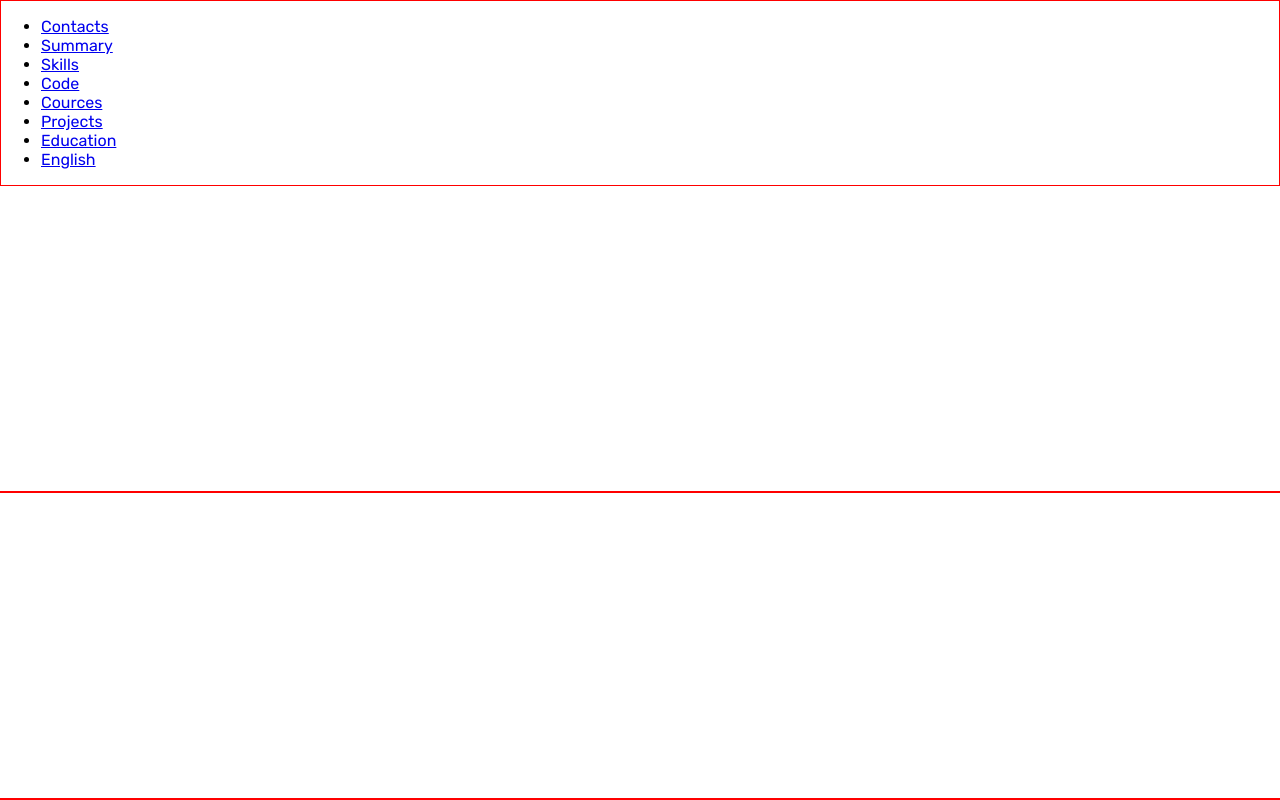
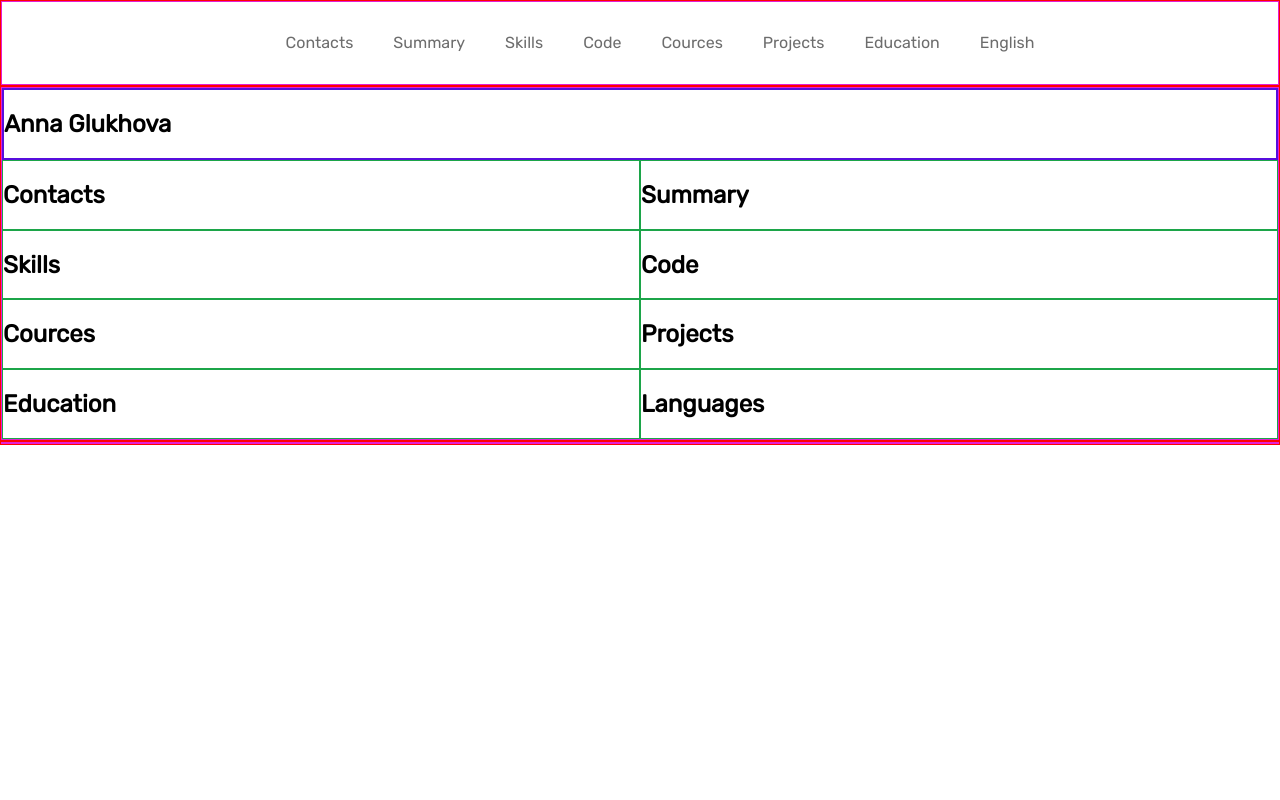
Before and after one commit to Astrey/rsschool-cv-backup, a plain HTML site: page index.html in a window 1280 px wide. Drawn offline with Linux system fonts and the light colour scheme; a web font is replaced by a local one.

Commit message:
feat: flex grid created

```diff
--- a/index.html
+++ b/index.html
@@ -14,6 +14,7 @@
 </head>
 <body>
     <header class="header">
+        <div class="container">
             <nav class="nav">
                 <ul class="nav-list">
                     <li class="nav-item"><a href="#contacts" class="nav-link">Contacts</a></li>
@@ -24,20 +25,52 @@
                     <li class="nav-item"><a href="#projects " class="nav-link">Projects </a></li>
                     <li class="nav-item"><a href="#education " class="nav-link">Education </a></li>
                     <li class="nav-item"><a href="#english  " class="nav-link">English  </a></li>
-
                 </ul>
             </nav>
+        </div>
+
     </header>
     <main class="main">
+        <div class="container main-container">
+            <section class="section" id="profile">
+                <h1 class="section-title">Anna Glukhova</h1>
+            </section>
+            <section class="section" id="contacts">
+                <h2 class="section-title">Contacts</h2>
+            </section>
+            <section class="section" id="summary">
+                <h2 class="section-title">Summary</h2>
+            </section>
+            <section class="section" id="skills">
+                <h2 class="section-title">Skills</h2>
+            </section>
+            <section class="section" id="code">
+                <h2 class="section-title">Code</h2>
+            </section>
+            <section class="section" id="courses">
+                <h2 class="section-title">Cources</h2>
+            </section>
+            <section class="section" id="projects">
+                <h2 class="section-title">Projects</h2>
+            </section>
+            <section class="section" id="education">
+                <h2 class="section-title">Education</h2>
+            </section>
+            <section class="section" id="languages">
+                <h2 class="section-title">Languages</h2>
+            </section>
+
         <!--<div class="name">
             <h1>Anna Glukhova</h1>
         </div>
         <div>
             <img src="assets/img/profile-pic.png" alt="Anna Glukhova" class="photo" />
         </div>-->
-        <div class="container"></div>
+        </div>
 
     </main>
-    <footer class="footer"></footer>
+    <footer class="footer">
+        <div class="container"></div>
+    </footer>
 </body>
 </html>
--- a/style.css
+++ b/style.css
@@ -7,9 +7,6 @@ body {
   min-height: 100vh;
   margin: 0;
   padding: 0;
-  display: flex;
-  flex-direction: column;
-  justify-content: space-between;
 }
 
 .header {
@@ -27,4 +24,51 @@ body {
 .container {
   max-width: 1440px;
   margin: 0 auto;
+  border: 1px solid rgb(228, 31, 211);
 }
+
+.main-container {
+  display: flex;
+  flex-wrap: wrap;
+}
+
+.section {
+  width: 50%;
+  border: 1px solid rgb(28, 165, 73);
+}
+
+#profile{
+  flex-basis: 100%;
+  height:max-content;
+  border: 2px solid rgb(87, 14, 221);
+}
+
+@media (max-width: 768px) {
+  .section {
+    width: 100%;
+  }
+}
+
+.nav-list {
+  display: flex;
+  justify-content: center;
+  align-items: center;
+  list-style: none;
+}
+
+.nav-link {
+  padding: 0 20px;
+  line-height: 50px;
+  transition: .5s;
+}
+
+.nav-item a{
+  text-decoration: none;
+  font-family: 'Rubik';
+  font-weight: 500;
+  color: #6d6d6d;
+}
+
+.nav-item a:hover {
+  color: #000000;
+}
```
Also changed, not shown: assets/svg/favicon.ico. Lines whose indentation alone changed are shown as unchanged.
